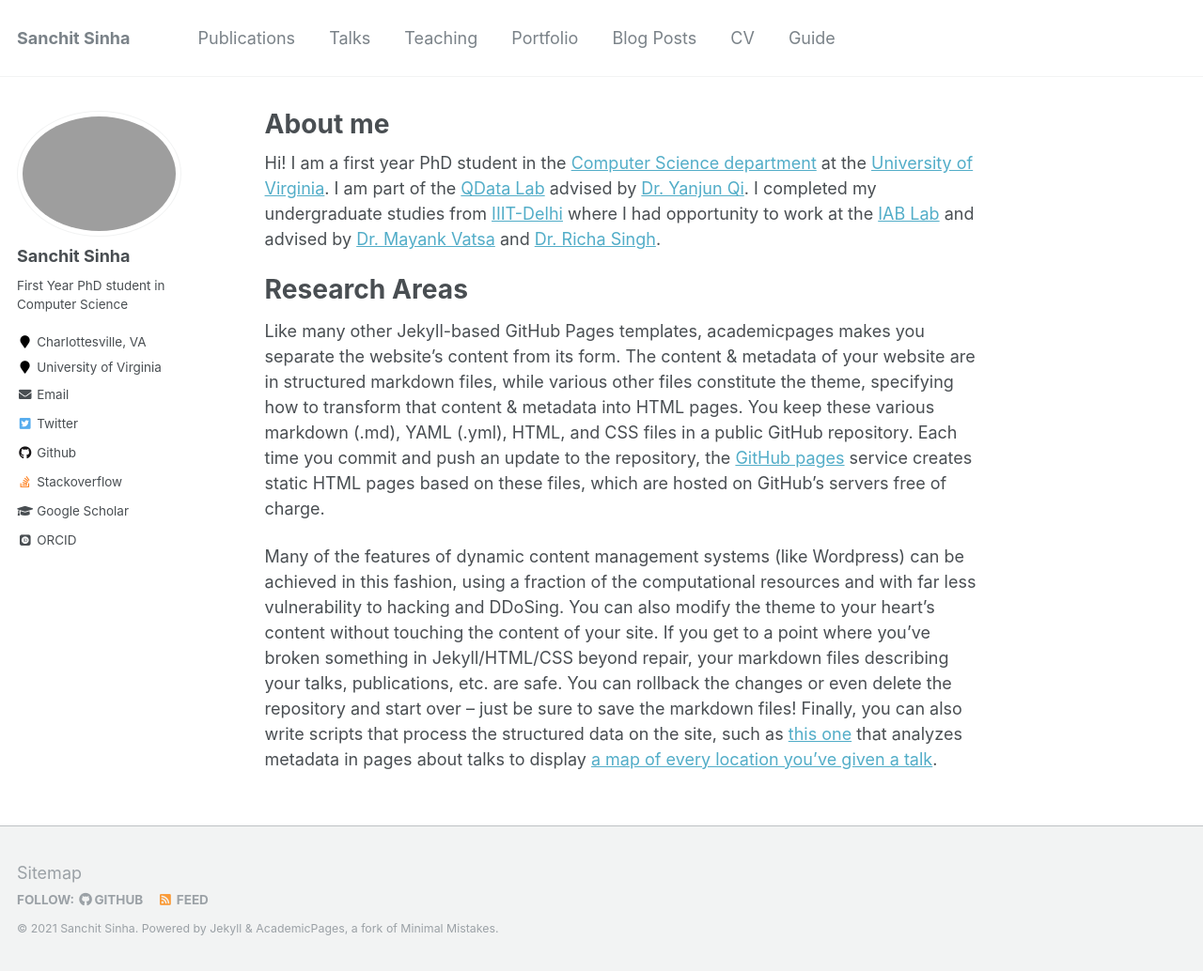
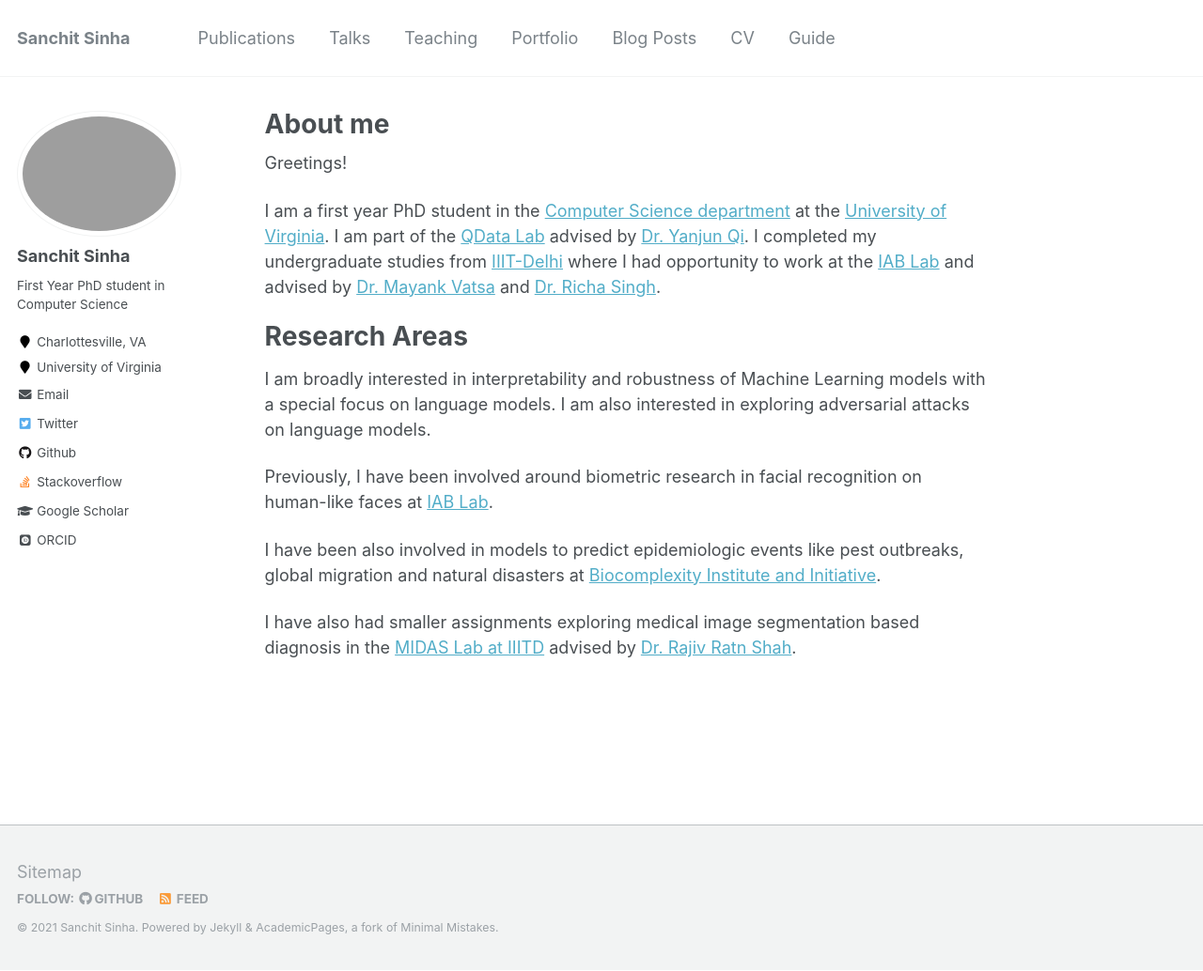
Before and after one commit to sanchit97/sanchit97.github.io, a Jekyll site: the page built from _pages/about.md, in a window 1280 px wide and 1034 px high. Shown: the whole window at 94% size. Built offline with Jekyll 4.4.1, drawn with Linux system fonts in a browser that asks for light colours; some web fonts are replaced.

Commit message:
[CODE] Add about info

```diff
--- a/_pages/about.md
+++ b/_pages/about.md
@@ -7,11 +7,16 @@
   - /about/
   - /about.html
 ---
-Hi!
+Greetings!
+
 I am a first year PhD student in the [Computer Science department](https://engineering.virginia.edu/departments/computer-science) at the [University of Virginia](https://engineering.virginia.edu/). I am part of the [QData Lab](https://qdata.github.io/qdata-page/) advised by [Dr. Yanjun Qi](https://www.cs.virginia.edu/yanjun/). I completed my undergraduate studies from [IIIT-Delhi](https://www.iiitd.ac.in/) where I had opportunity to work at the [IAB Lab](http://iab-rubric.org/) and advised by [Dr. Mayank Vatsa](http://home.iitj.ac.in/~mvatsa/) and [Dr. Richa Singh](http://home.iitj.ac.in/~richa/).
 
 Research Areas
 ======
-Like many other Jekyll-based GitHub Pages templates, academicpages makes you separate the website's content from its form. The content & metadata of your website are in structured markdown files, while various other files constitute the theme, specifying how to transform that content & metadata into HTML pages. You keep these various markdown (.md), YAML (.yml), HTML, and CSS files in a public GitHub repository. Each time you commit and push an update to the repository, the [GitHub pages](https://pages.github.com/) service creates static HTML pages based on these files, which are hosted on GitHub's servers free of charge.
+I am broadly interested in interpretability and robustness of Machine Learning models with a special focus on language models. I am also interested in exploring adversarial attacks on language models.
 
-Many of the features of dynamic content management systems (like Wordpress) can be achieved in this fashion, using a fraction of the computational resources and with far less vulnerability to hacking and DDoSing. You can also modify the theme to your heart's content without touching the content of your site. If you get to a point where you've broken something in Jekyll/HTML/CSS beyond repair, your markdown files describing your talks, publications, etc. are safe. You can rollback the changes or even delete the repository and start over -- just be sure to save the markdown files! Finally, you can also write scripts that process the structured data on the site, such as [this one](https://github.com/academicpages/academicpages.github.io/blob/master/talkmap.ipynb) that analyzes metadata in pages about talks to display [a map of every location you've given a talk](https://academicpages.github.io/talkmap.html).
+Previously, I have been involved around biometric research in facial recognition on human-like faces at [IAB Lab](http://iab-rubric.org/).
+
+I have been also involved in models to predict epidemiologic events like pest outbreaks, global migration and natural disasters at [Biocomplexity Institute and Initiative](https://biocomplexity.virginia.edu/).
+
+I have also had smaller assignments exploring medical image segmentation based diagnosis in the [MIDAS Lab at IIITD](http://midas.iiitd.edu.in/) advised by [Dr. Rajiv Ratn Shah](http://midas.iiitd.edu.in/team/rajiv-ratn-shah.html).
```
